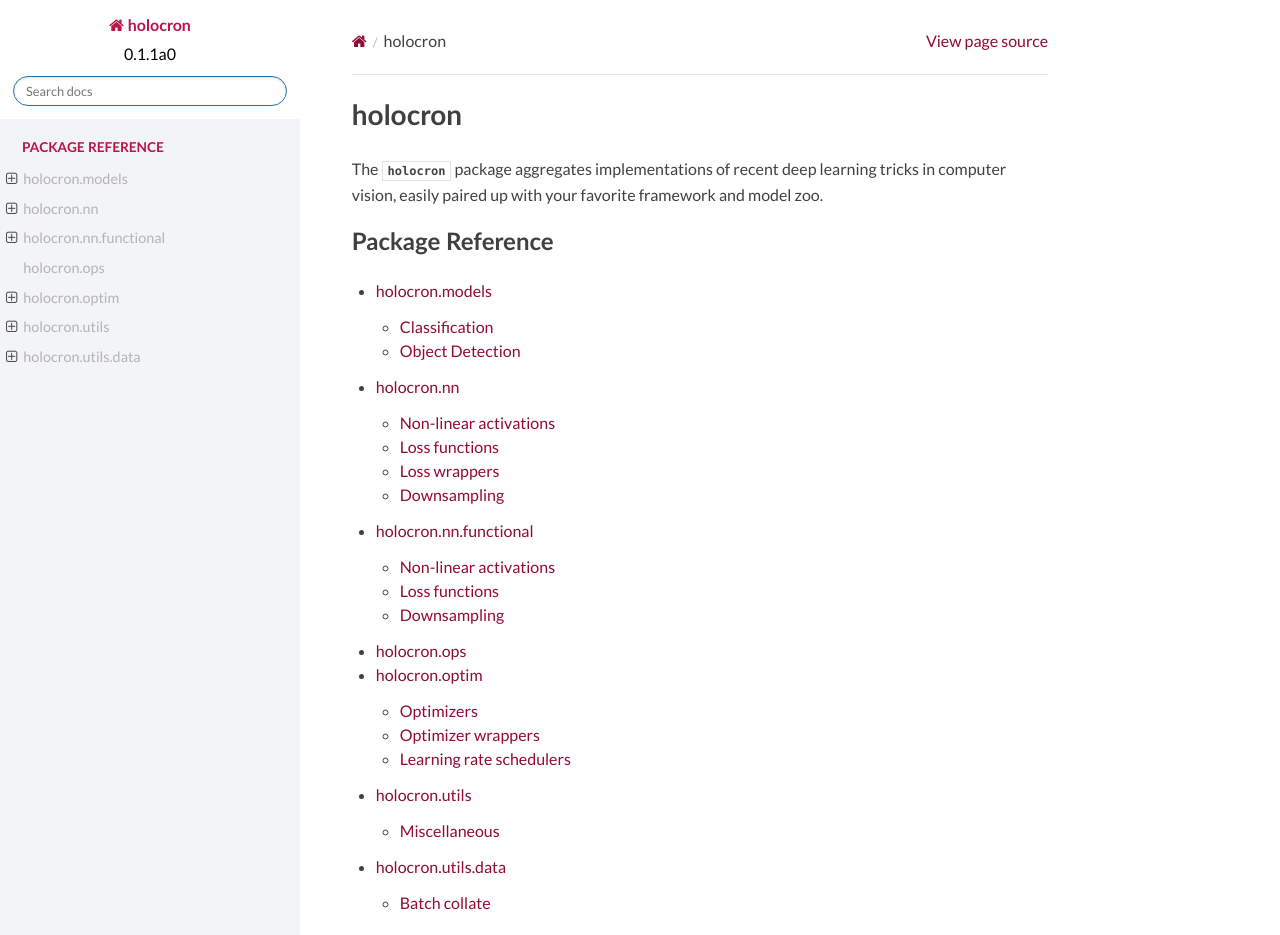
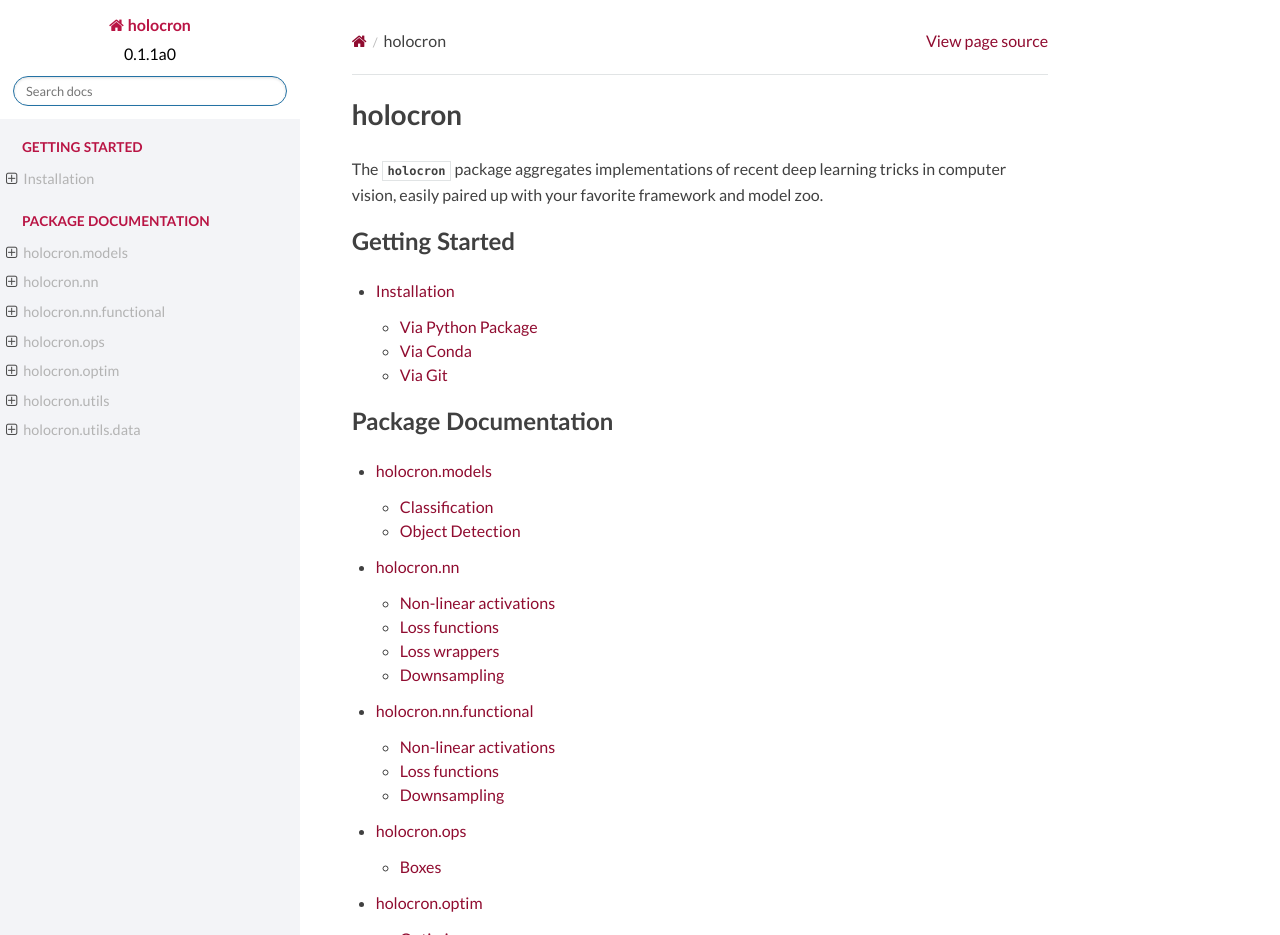
Before and after one commit to frgfm/Holocron, a Sphinx documentation site: the page built from docs/source/index.rst, in a window 1280 px wide and 1400 px high, cut to the strip 0-935 px from the top of the window. Built offline with Sphinx 7.4.7 and the Read the Docs theme 2.0.0, drawn with Linux system fonts in a browser that asks for light colours; the version number is read from the project's files by our own code.

Commit message:
docs: Cleaned documentation

```diff
--- a/docs/source/index.rst
+++ b/docs/source/index.rst
@@ -4,9 +4,16 @@ holocron
 The :mod:`holocron` package aggregates implementations of recent deep
 learning tricks in computer vision, easily paired up with your favorite framework and model zoo.
 
+
 .. toctree::
    :maxdepth: 2
-   :caption: Package Reference
+   :caption: Getting Started
+
+   installing
+
+.. toctree::
+   :maxdepth: 2
+   :caption: Package Documentation
 
    models
    nn
--- a/docs/source/ops.rst
+++ b/docs/source/ops.rst
@@ -10,5 +8,8 @@ holocron.ops
 .. note::
   Those operators currently do not support TorchScript.
 
+Boxes
+-----
+
 .. autofunction:: box_diou
 .. autofunction:: box_ciou
--- a/docs/source/optim.rst
+++ b/docs/source/optim.rst
@@ -11,6 +11,8 @@ the current state and will update the parameters based on the computed gradients
 Optimizers
 ----------
 
+Implementations of recent parameter optimizer for Pytorch modules.
+
 .. autoclass:: Lamb
 
 .. autoclass:: Lars
@@ -23,7 +25,7 @@ Optimizers
 Optimizer wrappers
 ------------------
 
-:mod:`holocron.optim` implements optimizer wrappers.
+:mod:`holocron.optim` also implements optimizer wrappers.
 
 A base optimizer should always be passed to the wrapper; e.g., you
 should write your code this way:
```
Also changed, not shown: other parts of docs/source/ops.rst (+1 -3 lines), docs/source/installing.rst (added, +36 -0 lines), docs/source/nn.rst (+3 -5 lines).
